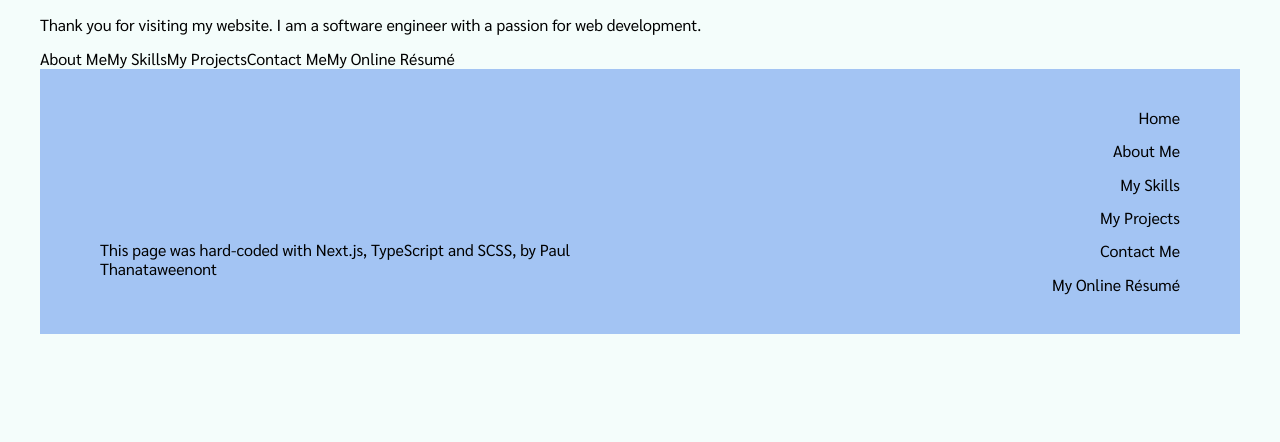
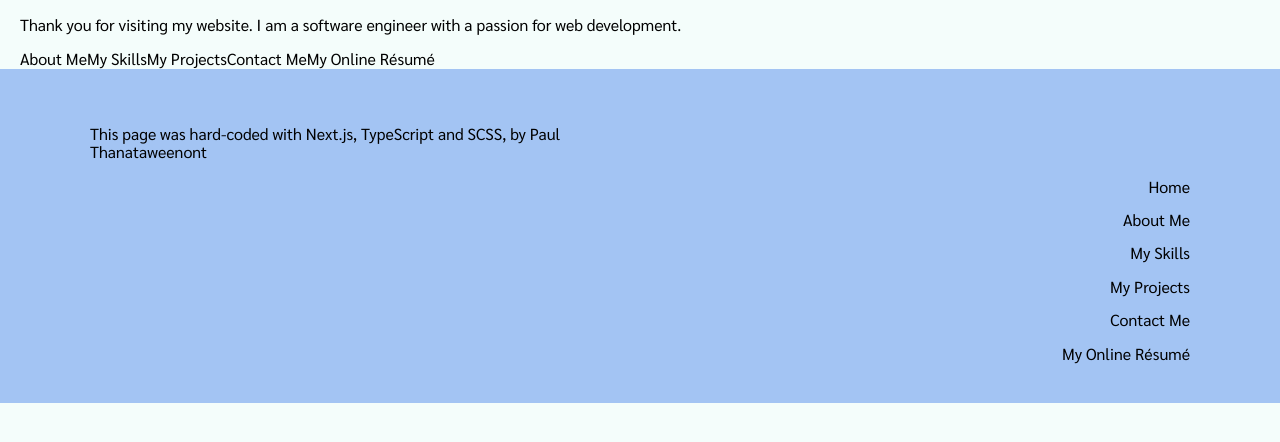
Before and after one commit to PaulRGU2014/kru-paul-2023-website, a Next.js app in the folder frontend/: page / in a window 1280 px wide. Shown: the top 442 px of the page. Built offline with nearby package versions, Linux system fonts and the light colour scheme.

Commit message:
update layout

```diff
--- a/frontend/src/app/layout.tsx
+++ b/frontend/src/app/layout.tsx
@@ -23,8 +23,8 @@ export default function RootLayout({
       <body>
         <div className="content-area">
           {children}
+        </div>
         <Footer />
-        </div>
       </body>
     </html>
   )
--- a/frontend/src/components/Footer/Footer.module.scss
+++ b/frontend/src/components/Footer/Footer.module.scss
@@ -7,6 +7,10 @@
     background-color: $blue-purple;
     // color: $black;
     padding: 40px 60px;
+}
+
+.inner{
+    @include centered ($max-width)
 }
 
 .link_wrapper {
--- a/frontend/src/components/Footer/Footer.tsx
+++ b/frontend/src/components/Footer/Footer.tsx
@@ -4,6 +4,7 @@
 export default function Footer() {
     return (
         <footer className={styles.component}>
+            <div className={styles.inner}>
                 <p className={styles.disclaimer}>
                     This page was hard-coded with Next.js, TypeScript and SCSS, by Paul Thanataweenont
                 </p>
@@ -15,6 +16,7 @@ export default function Footer() {
                     <Link href="/contact">Contact Me</Link>
                     <Link href="/online-resume">My Online Résumé</Link>
                 </div>
+            </div>
         </footer>
     )
 }
--- a/frontend/src/scss/global.scss
+++ b/frontend/src/scss/global.scss
@@ -10,9 +10,13 @@ html{
 
 body{
     background-color: rgba($color: $green-blue, $alpha: 0.1);
-    .content-area {
-        max-width: 1200px;
-        margin: 10px auto;
+    .content-area{
+        display: flex;
+        flex-direction: column;
+        gap: 20px;
+        width: 100%;
+        max-width: $max-width;
+        margin: 0 auto;
     }
 }
 
```
Lines whose indentation alone changed are shown as unchanged.
